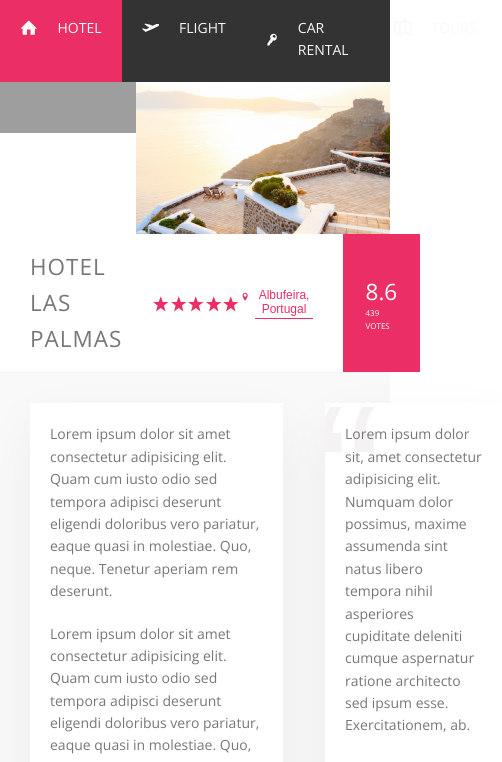
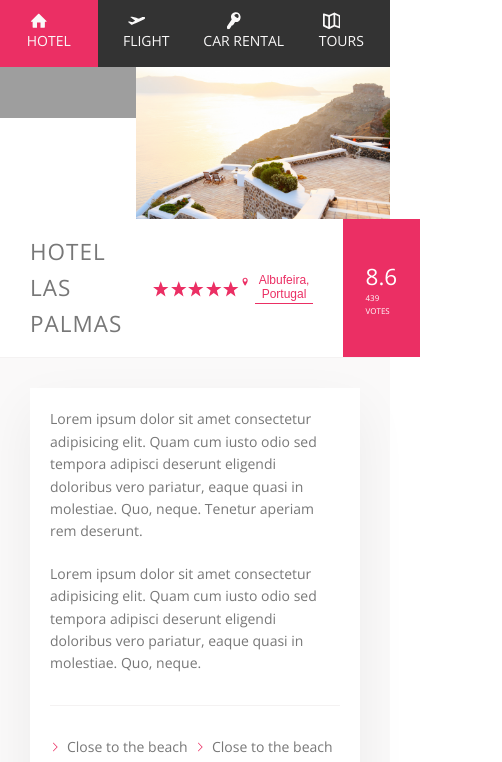
Before and after one commit to wesleyramalho/trillo, a website: page index.html in a window 390 px wide. Shown: the part 73-835 px from the top of the page, 502 px wide, since content can reach past the window. Drawn offline with nearby package versions, Linux system fonts and the light colour scheme; grey boxes are pictures that could not be loaded.

Commit message:
writing media queries

```diff
--- a/sass/_base.scss
+++ b/sass/_base.scss
@@ -1,9 +1,7 @@
-
-
 :root {
   --color-primary: #eb2f64;
-  --color-primary-light: #FF3366;
-  --color-primary-dark: #BA265D;
+  --color-primary-light: #ff3366;
+  --color-primary-dark: #ba265d;
 
   --color-grey-light-1: #faf9f9;
   --color-grey-light-2: #f4f2f2;
@@ -14,8 +12,8 @@
   --color-grey-dark-2: #777;
   --color-grey-dark-3: #999;
 
-  --shadow-dark: 0 2rem 6rem rgba(0,0,0,.3);
-  --shadow-light: 0 2rem 5rem rgba(0,0,0,.06);
+  --shadow-dark: 0 2rem 6rem rgba(0, 0, 0, 0.3);
+  --shadow-light: 0 2rem 5rem rgba(0, 0, 0, 0.06);
 
   --line: 1px solid var(--color-grey-light-2);
 }
@@ -23,9 +21,7 @@
 $bp-largest: 75em; //1200px
 $bp-large: 68.75em; //1100px
 $bp-medium: 56.25em; //900px
-
-
-
+$bp-small: 37.5em; //600px
 
 * {
   margin: 0;
@@ -34,7 +30,7 @@ $bp-medium: 56.25em; //900px
 
 *,
 *::before,
-*::after{
+*::after {
   box-sizing: inherit;
 }
 html {
@@ -49,7 +45,7 @@ html {
 }
 
 body {
-  font-family: 'Open Sans', sans-serif;
+  font-family: "Open Sans", sans-serif;
   font-weight: 400;
   line-height: 1.6;
   color: var(--color-grey-dark-2);
--- a/sass/_components.scss
+++ b/sass/_components.scss
@@ -172,6 +172,11 @@
     @media only screen and (max-width: $bp-medium) {
       justify-content: center;
       padding: 2rem;
+    }
+
+    @media only screen and (max-width: $bp-small) {
+      flex-direction: column;
+      padding: 1.5rem .5rem;
     }
   }
 
--- a/sass/_layout.scss
+++ b/sass/_layout.scss
@@ -60,6 +60,10 @@
   @media only screen and (max-width: $bp-medium) {
     padding: 3rem;
   }
+
+  @media only screen and (max-width: $bp-small) {
+    flex-direction: column;
+  }
 }
 
 .description {
@@ -73,6 +77,11 @@
     padding: 2rem;
     margin-right: 3em;
   }
+
+  @media only screen and (max-width: $bp-small) {
+    margin-right: 0;
+    margin-bottom: 3rem;
+  }
 }
 
 .user-reviews {
```
Also changed, not shown: css/style.css.
